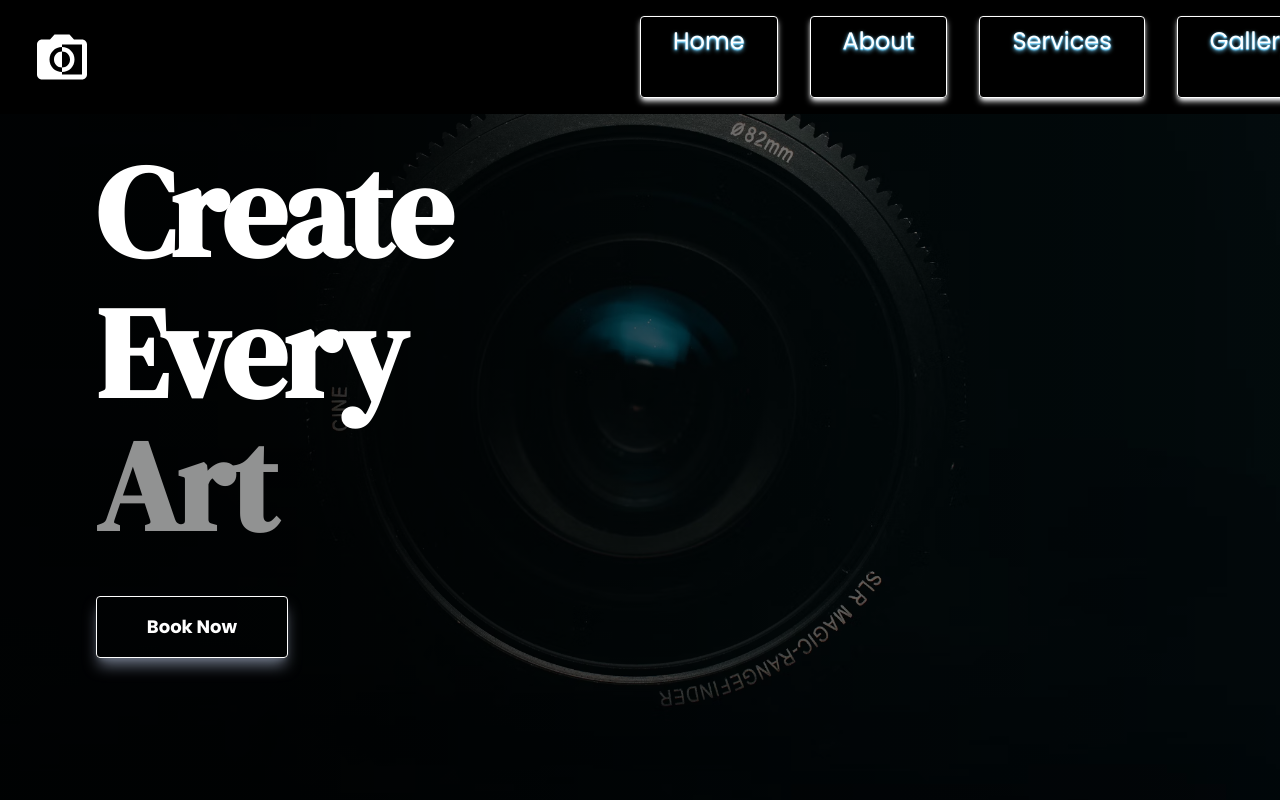
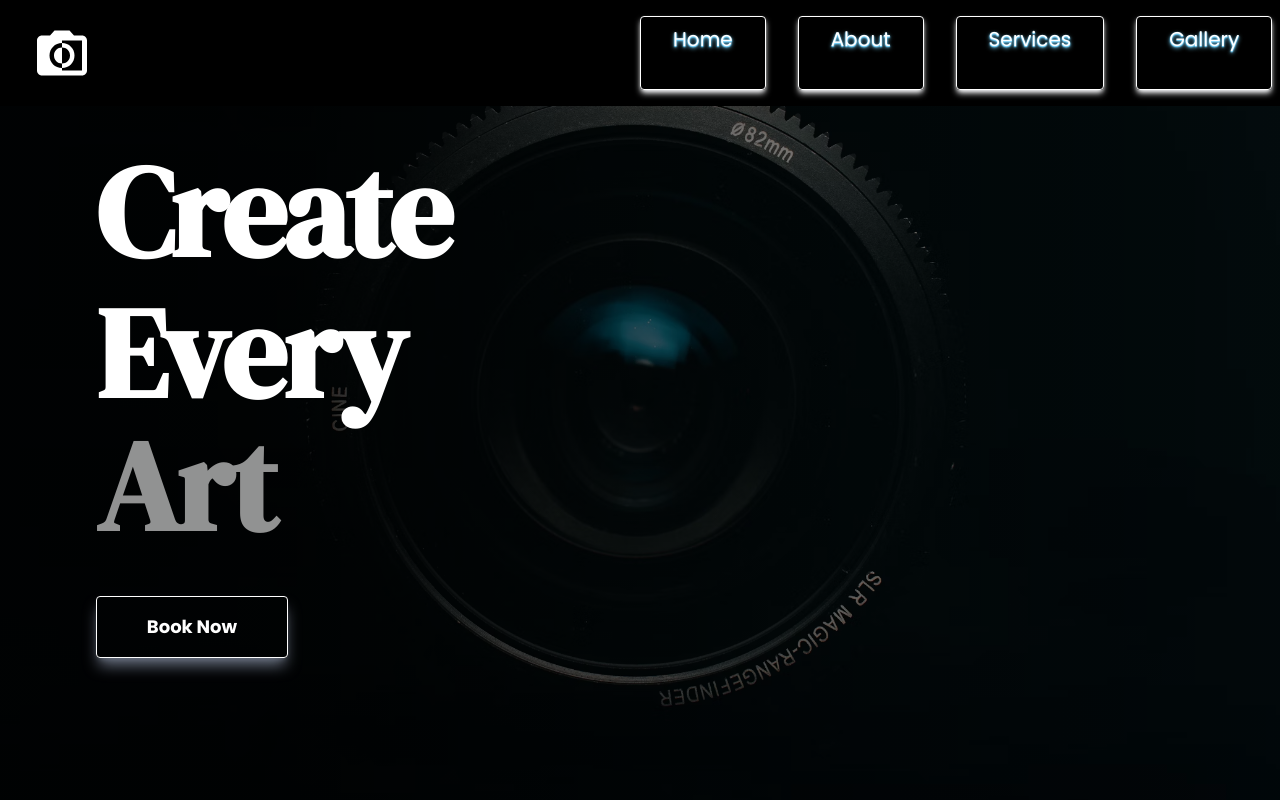
Before and after one commit to eringz/timeless-media-studio, a Next.js app: page / in a window 1280 px wide. Shown: the top 800 px of the page. Built offline with nearby package versions, Linux system fonts and the light colour scheme.

Commit message:
header: minimal adjustment for navigation links height

```diff
--- a/components/ui/DesktopNav.tsx
+++ b/components/ui/DesktopNav.tsx
@@ -58,7 +58,7 @@ const DesktopNav = () => {
                     key={link.name}
                     href={link.href}
                     onClick={() => setMenuOpen(false)}
-                    className="px-8 py-2 border border-white rounded text-2xl inset-0 shadow-md shadow-gray-100 text-shadow-md text-shadow-sky-300"
+                    className="px-8 py-2 border border-white rounded text-xl inset-0 shadow-md shadow-gray-100 text-shadow-md text-shadow-sky-300"
                 >
                     {link.name}
                 </Link>
```
